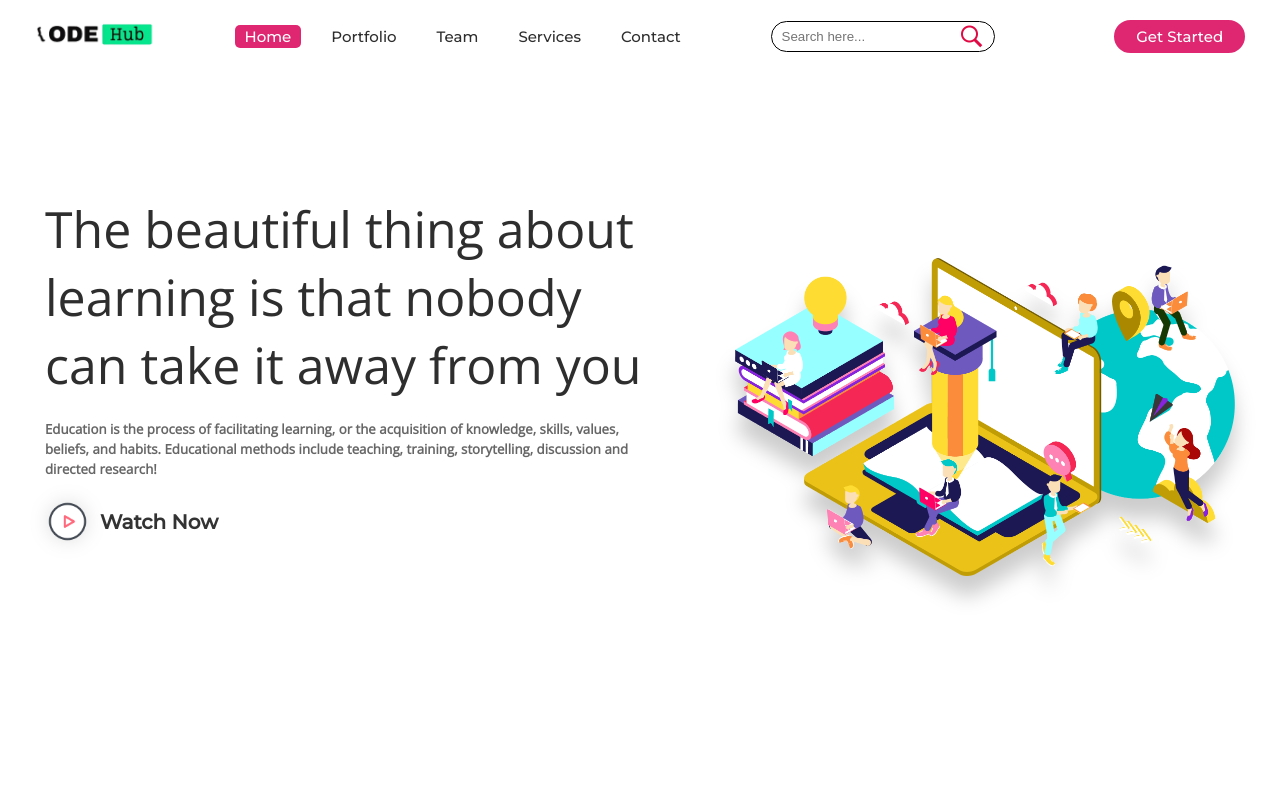
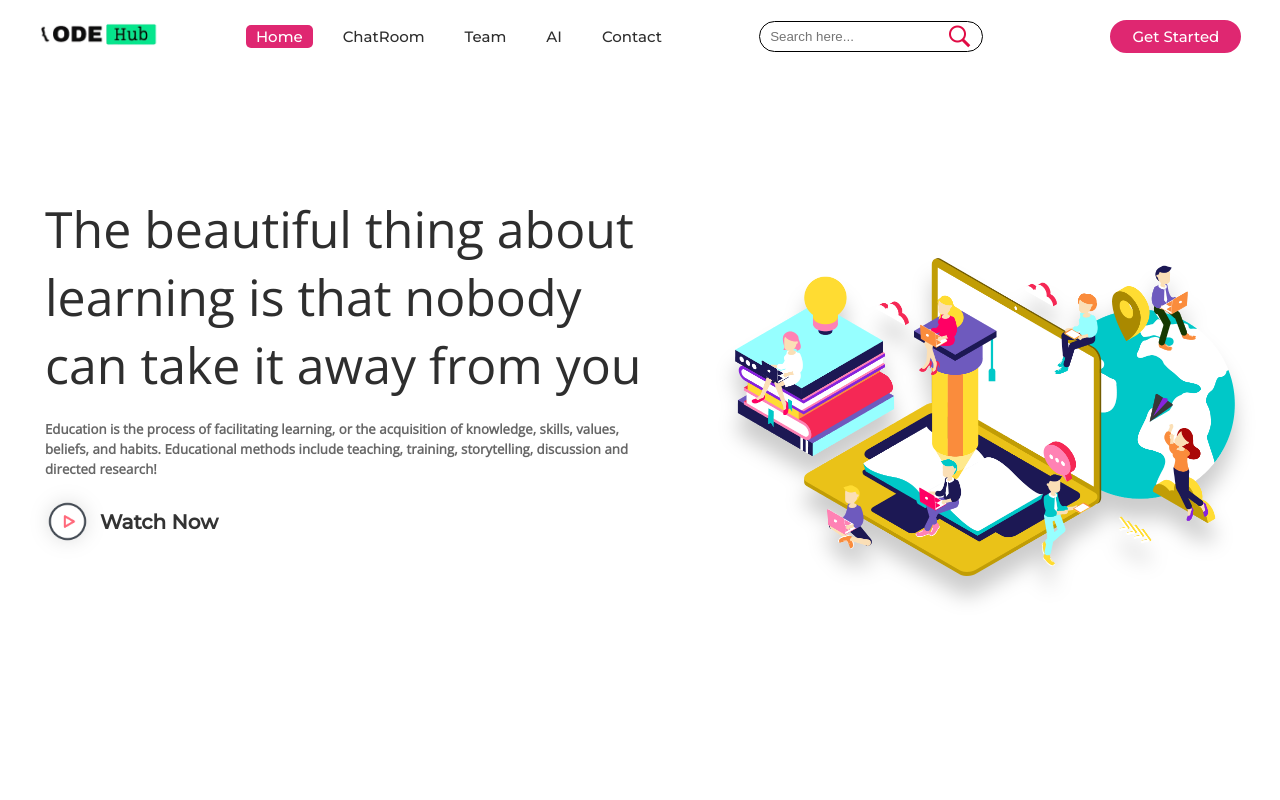
Before and after one commit to abhaypry/codehub, a plain HTML site: page index.html in a window 1280 px wide. Shown: the top 800 px of the page. Drawn offline with nearby package versions, Linux system fonts and the light colour scheme.

Commit message:
Update index.html

```diff
--- a/index.html
+++ b/index.html
@@ -27,9 +27,9 @@
 			<div class="logo"><img src="images/icon/logo.png" alt="logo"></div>
 			<ul>
 				<li><a class="active" href="">Home</a></li>
-				<li><a href="#portfolio_section">Portfolio</a></li>
+				<li><a href="#portfolio_section">ChatRoom</a></li>
 				<li><a href="#team_section">Team</a></li>
-				<li><a href="#services_section">Services</a></li>
+				<li><a href="#services_section">AI</a></li>
 				<li><a href="#contactus_section">Contact</a></li>
 			</ul>
 			<div class="srch"><input type="text" class="search" placeholder="Search here..."><img src="images/icon/search.png" alt="search" onclick=slide()></div>
```
